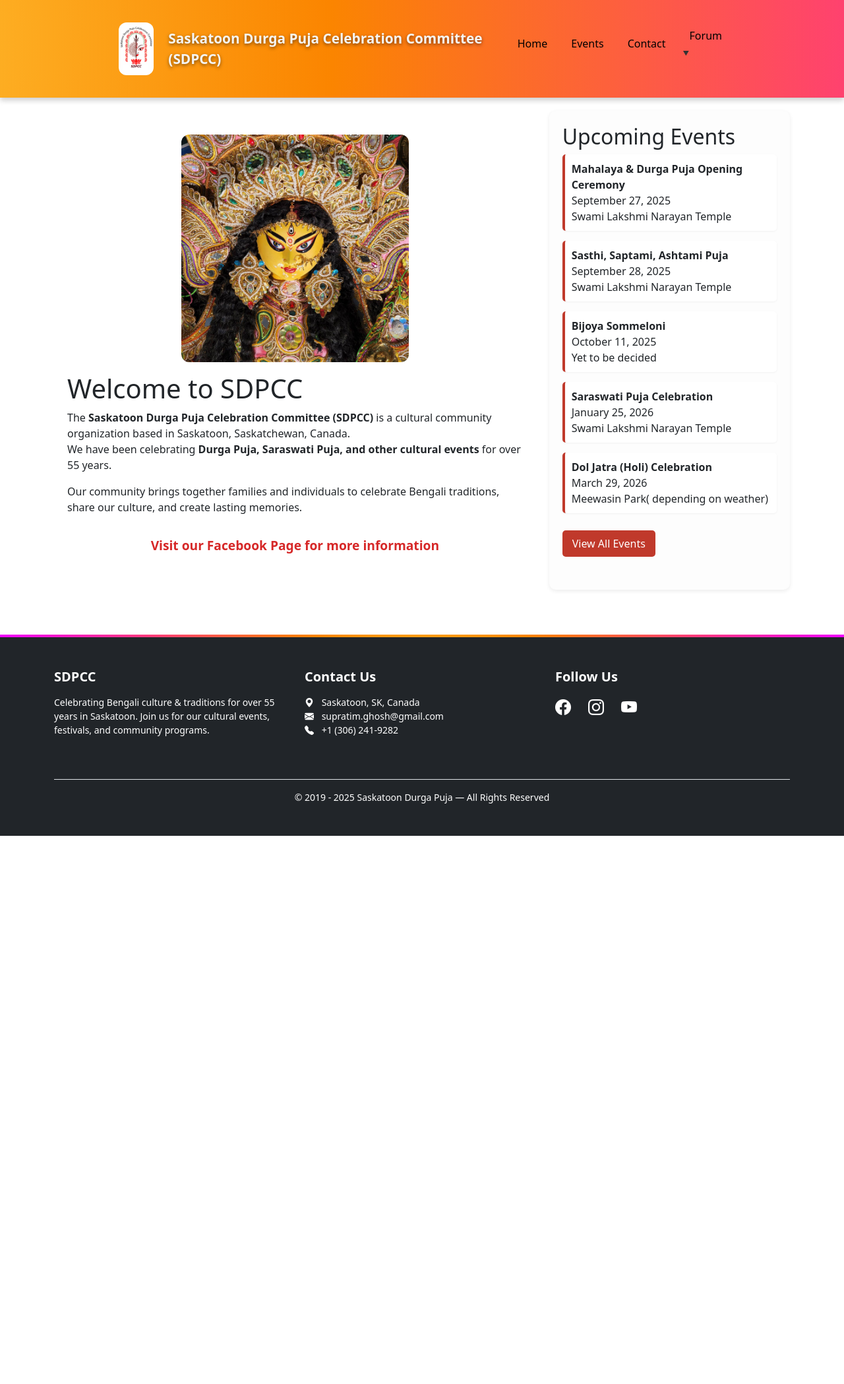
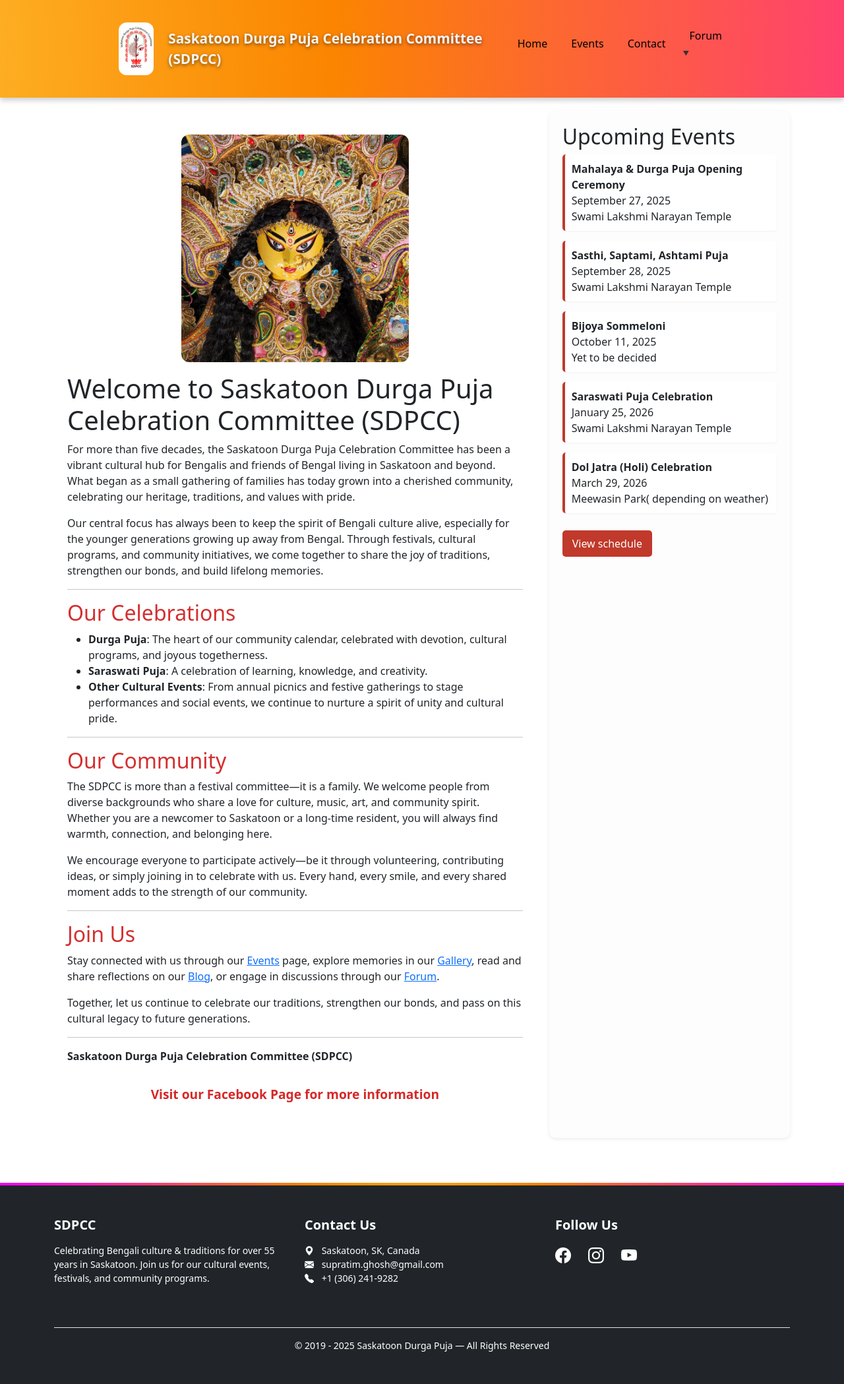
Before and after one commit to EZOPINC/sdpcc, a Jekyll site: the page built from index.md, in a window 1280 px wide. Shown: the whole page at 66% size. Built offline with Jekyll 4.4.1, drawn with Linux system fonts in a browser that asks for light colours; before the commit the page ends 1267 px from its top, so only the background shows below that.

Commit message:
instagram and home page update

```diff
--- a/_includes/footer.html
+++ b/_includes/footer.html
@@ -26,7 +26,7 @@
         <h5 class="fw-bold">Follow Us</h5>
         <div class="d-flex gap-3 social-icons">
           <a href="https://www.facebook.com/saskatoondurgapuja" target="_blank" class="text-white fs-4"><i class="bi bi-facebook"></i></a>
-          <a href="https://www.facebook.com/saskatoondurgapuja" target="_blank" class="text-white fs-4"><i class="bi bi-instagram"></i></a>
+          <a href="https://www.instagram.com/sksdpcc1969/" target="_blank" class="text-white fs-4"><i class="bi bi-instagram"></i></a>
           <a href="https://www.facebook.com/saskatoondurgapuja" target="_blank" class="text-white fs-4"><i class="bi bi-youtube"></i></a>
         </div>
       </div>
--- a/_layouts/default.html
+++ b/_layouts/default.html
@@ -36,7 +36,7 @@
         </li>
       {% endfor %}
     </ul>
-    <a href="{{ '/events/' | relative_url }}" class="view-all-events">View All Events</a>
+    <a href="{{ '/events/' | relative_url }}" class="view-all-events">View schedule</a>
   </aside>
   {% endif %}
 
--- a/assets/css/styles.css
+++ b/assets/css/styles.css
@@ -240,6 +240,50 @@
     padding: 20px;
         /* gives spacing */
 }
+
+/*Index Page Design*/
+
+.hero-section {
+  position: relative;
+  height: 100vh;
+  display: flex;
+  align-items: center;
+  justify-content: center;
+  text-align: center;
+  overflow: hidden;
+  padding: 2rem;
+}
+
+.hero-bg {
+  background: wheat;
+  position: absolute;
+  top: 0;
+  left: 0;
+  width: 100%;
+  height: 100%;
+  z-index: -1;
+  animation: zoomPan 40s infinite alternate ease-in-out;
+}
+
+@keyframes zoomPan {
+  from {
+    transform: scale(1) translate(0, 0);
+  }
+  to {
+    transform: scale(1.2) translate(-20px, -30px);
+  }
+}
+
+.hero-section .hero-content {
+  background: rgba(0, 0, 0, 0.5); /* subtle dark overlay for readability */
+  color: #fff;
+  padding: 2rem;
+  border-radius: 12px;
+  max-width: 800px;
+  line-height: 1.6;
+}
+
+
 /* -------------------- Footer -------------------- */
 
 .site-footer {
--- a/index.md
+++ b/index.md
@@ -1,17 +1,44 @@
 ---
 layout: default
-title: Home
+title: Saskatoon Durga Puja Celebration Committee
+permalink: /
+---
+<img src="{{ '/assets/images/durga.jpg' | relative_url }}" alt="sdpcc Durga pratima" class="img" />
+
+# Welcome to Saskatoon Durga Puja Celebration Committee (SDPCC)
+
+For more than five decades, the Saskatoon Durga Puja Celebration Committee has been a vibrant cultural hub for Bengalis and friends of Bengal living in Saskatoon and beyond. What began as a small gathering of families has today grown into a cherished community, celebrating our heritage, traditions, and values with pride.
+
+Our central focus has always been to keep the spirit of Bengali culture alive, especially for the younger generations growing up away from Bengal. Through festivals, cultural programs, and community initiatives, we come together to share the joy of traditions, strengthen our bonds, and build lifelong memories.
+
 ---
 
-<img src="{{ '/assets/images/durga.jpg' | relative_url }}" alt="dpcc Durga pratima" class="img" />
+## Our Celebrations
 
-# Welcome to SDPCC
+- **Durga Puja**: The heart of our community calendar, celebrated with devotion, cultural programs, and joyous togetherness.
+- **Saraswati Puja**: A celebration of learning, knowledge, and creativity.
+- **Other Cultural Events**: From annual picnics and festive gatherings to stage performances and social events, we continue to nurture a spirit of unity and cultural pride.
 
-The **Saskatoon Durga Puja Celebration Committee (SDPCC)** is a cultural community organization based in Saskatoon, Saskatchewan, Canada.
-We have been celebrating **Durga Puja, Saraswati Puja, and other cultural events** for over 55 years.
+---
 
-Our community brings together families and individuals to celebrate Bengali traditions, share our culture, and create lasting memories.
+## Our Community
 
+The SDPCC is more than a festival committee—it is a family. We welcome people from diverse backgrounds who share a love for culture, music, art, and community spirit. Whether you are a newcomer to Saskatoon or a long-time resident, you will always find warmth, connection, and belonging here.
+
+We encourage everyone to participate actively—be it through volunteering, contributing ideas, or simply joining in to celebrate with us. Every hand, every smile, and every shared moment adds to the strength of our community.
+
+---
+
+## Join Us
+
+Stay connected with us through our [Events](/events/) page, explore memories in our [Gallery](/gallery/), read and share reflections on our [Blog](/blog/), or engage in discussions through our [Forum](/forum/).
+
+Together, let us continue to celebrate our traditions, strengthen our bonds, and pass on this cultural legacy to future generations.
+
+---
+
+
+**Saskatoon Durga Puja Celebration Committee (SDPCC)**
 
 
 <div class="center-link">
```
